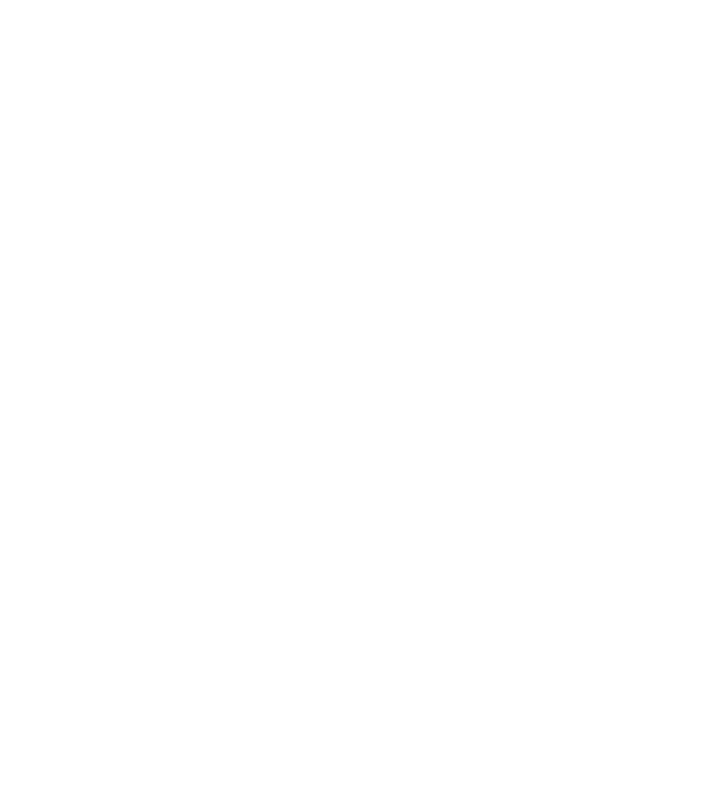
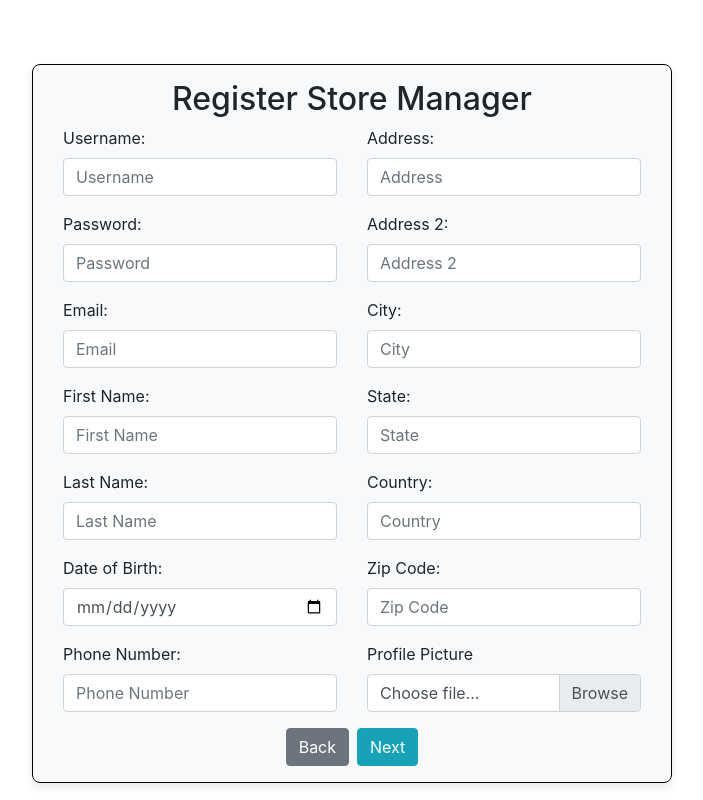
Before and after one commit to jakeymac/Plataforma-De-Vendas, a Django app: page /register_seller/ in a window 1280 px wide. Before the commit the part shown is empty. Shown: the whole page, without its empty margins (288-991 px from the left). Run offline with Django 4.2, Linux system fonts and the light colour scheme; some libraries are stand-ins or nearby versions.

Commit message:
- added endpoints to check for username and emails already existing - began progress on store registration page

```diff
--- a/Plataforma_de_Vendas/Accounts/templates/Accounts/login.html
+++ b/Plataforma_de_Vendas/Accounts/templates/Accounts/login.html
@@ -17,11 +17,11 @@
             {% csrf_token %}
             <div class="form-group">
                 <label for="username">Username:</label>
-                <input type="text" id="username" name="username" class="form-control" placeholder="Username">
+                <input type="text" id="username" name="username" class="form-control" placeholder="Username" required>
             </div>
             <div class="form-group">
                 <label for="password">Password:</label>
-                <input type="password" id="password" name="password" class="form-control" placeholder="Password">
+                <input type="password" id="password" name="password" class="form-control" placeholder="Password" required>
             </div>
             <div id="login-error-div" class="alert alert-danger" style="display: none;"></div>
             <div class="text-center mb-3">
--- /dev/null
+++ b/Plataforma_de_Vendas/Plataforma_de_Vendas/static/css/register_store.css
@@ -0,0 +1,25 @@
+#outer-registration-container {
+    width:50%;
+    height:50%;
+    margin-left: 25%;
+    margin-top: 5%;
+    border: 1px solid black;
+    padding-top: 15px;
+    background-color: #f8f9fa;
+    border-radius: 8px;
+    box-shadow: 0 4px 8px rgba(0, 0, 0, 0.1);
+    transition: box-shadow 0.3s ease-in-out;
+}
+
+.is-invalid {
+    border-color: #dc3545; /* Bootstrap's default red */
+    box-shadow: 0 0 0 0.2rem rgba(220, 53, 69, 0.25); /* Optional: Adds a red glow */
+}
+
+.custom-file .custom-file-label > span {
+    display: block;
+    overflow: hidden;
+    white-space: nowrap;
+    text-overflow: ellipsis;
+    width: 75%;
+}
--- /dev/null
+++ b/Plataforma_de_Vendas/Plataforma_de_Vendas/static/js/register_store.js
@@ -0,0 +1,93 @@
+function load_event_listeners() {
+    document.getElementById('profile_picture').addEventListener('change', function() {
+        var fileNameSpan = document.querySelector('label[for="' + this.id + '"] span');
+        var fileName = this.files.length > 0 ? this.files[0].name : 'Choose file...';
+        fileNameSpan.textContent = fileName;
+    });
+    document.getElementById('store_logo').addEventListener('change', function() {
+        var fileNameSpan = document.querySelector('label[for="' + this.id + '"] span');
+        var fileName = this.files.length > 0 ? this.files[0].name : 'Choose file...';
+        fileNameSpan.textContent = fileName;
+    });
+
+   $("#back-home-button").on("click", function() {
+        window.location.href = "/";
+   })
+
+   $("#back-user-registration-button").on("click", function() {
+        var found_errors = false;
+        fetch('/api/accounts/username_available', {
+            method: 'POST',
+            body: JSON.stringify({ username: $("#username").val() }),
+            headers: {
+                'Content-Type': 'application/json',
+            }
+        })
+        .then(response => {
+            if (response.ok) {
+                return response.json();
+            } else {
+                response.json().then(data => {
+                    var inputField = $("#username");
+                    var errorDiv = $("#username-error-div");
+                    errorDiv.text("That username is taken");
+                    inputField.addClass('is-invalid');
+                    errorDiv.show();
+                    found_errors = true;
+                });
+            }
+        })
+
+        if (!found_errors) {
+            $("#store-registration-container").hide();
+            $("#account-registration-container").show();
+        }
+   });
+
+   $("#next-button").on("click", function() {
+        $("#account-registration-container").hide();
+        $("#store-registration-container").show();
+   });
+
+    $('input').on('input', function() {
+        var inputField = $(this);
+        var errorDiv = inputField.next('.invalid-feedback');
+        inputField.removeClass('is-invalid').next('.invalid-feedback').empty().hide();
+    });
+
+    $("#store-registration-form").submit(function(event) {
+        event.preventDefault();
+        var form_data = new FormData(this);
+        fetch('/api/stores/register', {
+            method: 'POST',
+            body: form_data
+        })
+        .then(response => {
+            if (response.ok) {
+                return response.json();
+            } else {
+                response.json().then(data => {
+                    Object.keys(data).forEach(key => {
+                        var inputField = $(`#${key}`);
+                        var errorDiv = $(`#${key}-error-div`);
+                        errorDiv.text(data[key]);
+                        inputField.addClass('is-invalid');
+                        errorDiv.show();
+                    })
+                });
+                console.log(response);
+            }
+        })
+        .then(data => {
+            if (data) {
+                alert('Store created');
+                window.location.href = "/login";
+            }
+
+        });
+    });
+}
+
+$(document).ready(function() {
+    load_event_listeners();
+})
--- a/Plataforma_de_Vendas/Plataforma_de_Vendas/urls.py
+++ b/Plataforma_de_Vendas/Plataforma_de_Vendas/urls.py
@@ -46,14 +46,16 @@ urlpatterns = [
     path('admin/', admin.site.urls),
     path('', store_views.home, name='index'),
     path('login/', account_views.login_page, name='login'),
-    path('register_account/', account_views.register_account_page, name='register_account'),
-    path('register_seller/', account_views.register_seller_page, name='register_seller'),
+    path('register/', account_views.register_account_page, name='register_account'),
+    path('register_seller/', store_views.register_store_page, name='register_seller'),
     path('logout/', account_views.logout_view, name='logout'),
     path('home/', store_views.home, name='home'),
+
+    path('account/', account_views.view_account, name='view_account'),
+    path('my_store', store_views.view_my_store, name='view_my_store'),
+
     path('swagger/',schema_view.with_ui('swagger', cache_timeout=0), name='schema-swagger-ui'),
     path('api/swagger/',schema_view.with_ui('swagger', cache_timeout=0), name='schema-swagger-ui'),
-
-    path('account/', account_views.view_account, name='view_account'),
 
     path('api/stores/',store_endpoints.get_stores_endpoint),
     path('api/stores/<int:store_id>/',store_endpoints.get_stores_endpoint),
@@ -88,6 +90,8 @@ urlpatterns = [
     path('api/accounts/admins/', account_endpoints.get_admins_endpoint),
     path('api/accounts/edit_user/', account_endpoints.edit_user_endpoint),
     path('api/accounts/register', account_endpoints.register_account_endpoint),
+    path('api/accounts/username_available', account_endpoints.check_username_availability_endpoint),
+    path('api/accounts_email_available', account_endpoints.check_email_availability_endpoint),
 
     path('api/orders/', order_endpoints.get_orders_endpoint),
     path('api/orders/<int:order_id>/', order_endpoints.get_order_endpoint),
--- a/Plataforma_de_Vendas/Stores/templates/Stores/base.html
+++ b/Plataforma_de_Vendas/Stores/templates/Stores/base.html
@@ -46,13 +46,13 @@
                 </li>
             {% else %}
                 <li class="nav-item">
-                    <a class="nav-link" href="">Login</a>
+                    <a class="nav-link" href="/login">Login</a>
                 </li>
                 <li class="nav-item">
-                    <a class="nav-link" href="">Register</a>
+                    <a class="nav-link" href="/register">Register</a>
                 </li>
                 <li class="nav-item">
-                    <a class="nav-link" href="">Register to Sell</a>
+                    <a class="nav-link" href="/register_seller">Register to Sell</a>
                 </li>
             {% endif %}
           </ul>
--- /dev/null
+++ b/Plataforma_de_Vendas/Stores/templates/Stores/register_store.html
@@ -0,0 +1,137 @@
+{% load static %}
+
+<!DOCTYPE html>
+<html>
+    <head>
+        <title>Register to Sell</title>
+        <script src="https://ajax.googleapis.com/ajax/libs/jquery/3.5.1/jquery.min.js"></script>
+        <script src="{% static 'js/register_store.js' %}"></script>
+        <link rel="stylesheet" type="text/css" href="{% static 'css/register_store.css' %}">
+        <link rel="stylesheet" href="https://stackpath.bootstrapcdn.com/bootstrap/4.5.2/css/bootstrap.min.css">
+        <meta name="csrf-token" content="{{ csrf_token }}">
+    </head>
+    <body>
+        <div id="outer-registration-container" class="container">
+            <form method="post" id="store-registration-form">
+                {% csrf_token %}
+                <div id="account-registration-container" class="container">
+                    <h2 class="text-center">Register Store Manager</h2>
+                    <div class="row">
+                        <div class="form-column col-md-6">
+                            <div class="form-group">
+                                <label for="username">Username:</label>
+                                <input type="text" id="username" name="username" class="form-control" placeholder="Username">
+                                <div class="invalid-feedback" id="username-error-div"></div>
+                            </div>
+                            <div class="form-group">
+                                <label for="password">Password:</label>
+                                <input type="password" id="password" name="password" class="form-control" placeholder="Password">
+                                <div class="invalid-feedback" id="password-error-div"></div>
+                            </div>
+                            <div class="form-group">
+                                <label for="email">Email:</label>
+                                <input type="email" id="email" name="email" class="form-control" placeholder="Email">
+                                <div class="invalid-feedback" id="email-error-div"></div>
+                            </div>
+                            <div class="form-group">
+                                <label for="first_name">First Name:</label>
+                                <input type="text" id="first_name" name="first_name" class="form-control" placeholder="First Name">
+                                <div class="invalid-feedback" id="first_name-error-div"></div>
+                            </div>
+                            <div class="form-group">
+                                <label for="last_name">Last Name:</label>
+                                <input type="text" id="last_name" name="last_name" class="form-control" placeholder="Last Name">
+                                <div class="invalid-feedback" id="last_name-error-div"></div>
+                            </div>
+                            <div class="form-group">
+                                <label for="date_of_birth">Date of Birth:</label>
+                                <input type="date" id="date_of_birth" name="date_of_birth" class="form-control">
+                            </div>
+                            <div class="form-group">
+                                <label for="phone_number">Phone Number:</label>
+                                <input type="text" id="phone_number" name="phone_number" class="form-control" placeholder="Phone Number">
+                                <div class="invalid-feedback" id="phone_number-error-div"></div>
+                            </div>
+                        </div>
+                        <div class="form-column col-md-6">
+                            <div class="form-group">
+                                <label for="address">Address:</label>
+                                <input type="text" id="address" name="address" class="form-control" placeholder="Address">
+                            </div>
+                            <div class="form-group">
+                                <label for="address_line_two">Address 2:</label>
+                                <input type="text" id="address_line_two" name="address_line_two" class="form-control" placeholder="Address 2">
+                            </div>
+                            <div class="form-group">
+                                <label for="city">City:</label>
+                                <input type="text" id="city" name="city" class="form-control" placeholder="City">
+                            </div>
+                            <div class="form-group">
+                                <label for="state">State:</label>
+                                <input type="text" id="state" name="state" class="form-control" placeholder="State">
+                            </div>
+                            <div class="form-group">
+                                <label for="country">Country:</label>
+                                <input type="text" id="country" name="country" class="form-control" placeholder="Country">
+                                <div class="invalid-feedback" id="country-error-div"></div>
+                            </div>
+                            <div class="form-group">
+                                <label for="zip_code">Zip Code:</label>
+                                <input type="number" pattern="\d*" id="zip_code" name="zip_code" class="form-control" placeholder="Zip Code">
+                                <div class="invalid-feedback" id="zip_code-error-div"></div>
+                            </div>
+                            <div class="form-group">
+                                <label for="profile_picture">Profile Picture</label>
+                                <div class="custom-file">
+                                    <input type="file" class="custom-file-input" id="profile_picture" name="profile_picture" aria-describedby="fileHelp">
+                                    <label class="custom-file-label" for="profile_picture"><span>Choose file...</span></label>
+                                    <div class="invalid-feedback" id="profile_picture-error-div"></div>
+                                </div>
+                            </div>
+                        </div>
+                    </div>
+                    <div id="account-registration-buttons-container" class="row justify-content-center mb-3">
+                        <button type="button" class="btn btn-secondary mr-2" id="back-home-button">Back</button>
+                        <button type="button" class="btn btn-info" id="next-button">Next</button>
+                    </div>
+                </div>
+                <div id="store-registration-container" class="container" style="display: none;">
+                    <h2 class="text-center">Register Store</h2>
+                    <div class="row">
+                        <div class="form-column col-md-6">
+                            <div class="form-group">
+                                <label for="store_name">Store Name:</label>
+                                <input type="text" id="store_name" name="store_name" class="form-control" placeholder="Store Name">
+                                <div class="invalid-feedback" id="store_name-error-div"></div>
+                            </div>
+                            <div class="form-group">
+                                <label for="store_description">Store Description:</label>
+                                <textarea id="store_description" name="store_description" class="form-control" placeholder="Store Description"></textarea>
+                                <div class="invalid-feedback" id="store_description-error-div"></div>
+                            </div>
+                        </div>
+                        <div class="form-column col-md-6">
+                            <div class="form-group">
+                                <label for="contact_email">Contact Email:</label>
+                                <input type="email" id="contact_email" name="contact_email" class="form-control" placeholder="Contact Email">
+                                <div class="invalid-feedback" id="contact_email-error-div"></div>
+                            </div>
+                            <div class="form-group">
+                                <label for="profile_picture">Store Logo</label>
+                                <div class="custom-file">
+                                    <input type="file" class="custom-file-input" id="store_logo" name="store_logo" aria-describedby="fileHelp">
+                                    <label class="custom-file-label" for="store_logo"><span>Choose file...</span></label>
+                                    <div class="invalid-feedback" id="store_logo-error-div"></div>
+                                </div>
+                            </div>
+                        </div>
+                    </div>
+                    <div id="store-registration-buttons-container" class="row justify-content-center mb-3">
+                        <button type="button" class="btn btn-secondary mr-2" id="back-user-registration-button">Back</button>
+                        <button type="submit" class="btn btn-primary" id="register-button">Register</button>
+                    </div>
+                </div>
+            </form>
+        </div>
+    </body>
+</html>
--- a/Plataforma_de_Vendas/Stores/views.py
+++ b/Plataforma_de_Vendas/Stores/views.py
@@ -4,3 +4,12 @@ from django.http import HttpResponse
 # Create your views here.
 def home(request):
     return render(request, 'Stores/home.html')
+
+def view_my_store(request):
+    if request.user.is_authenticated:
+        if request.user.account_type == "seller":
+            store = request.user.store
+            return render(request, 'Stores/view_store.html', {"store": store})
+
+def register_store_page(request):
+    return render(request, 'Stores/register_store.html')
```
Also changed, not shown: Plataforma_de_Vendas/Accounts/endpoints.py (+32 -0 lines), Plataforma_de_Vendas/Accounts/templates/Accounts/register_account.html (+5 -5 lines), Plataforma_de_Vendas/Accounts/serializers.py (line endings or trailing spaces), Plataforma_de_Vendas/db.sqlite3.
